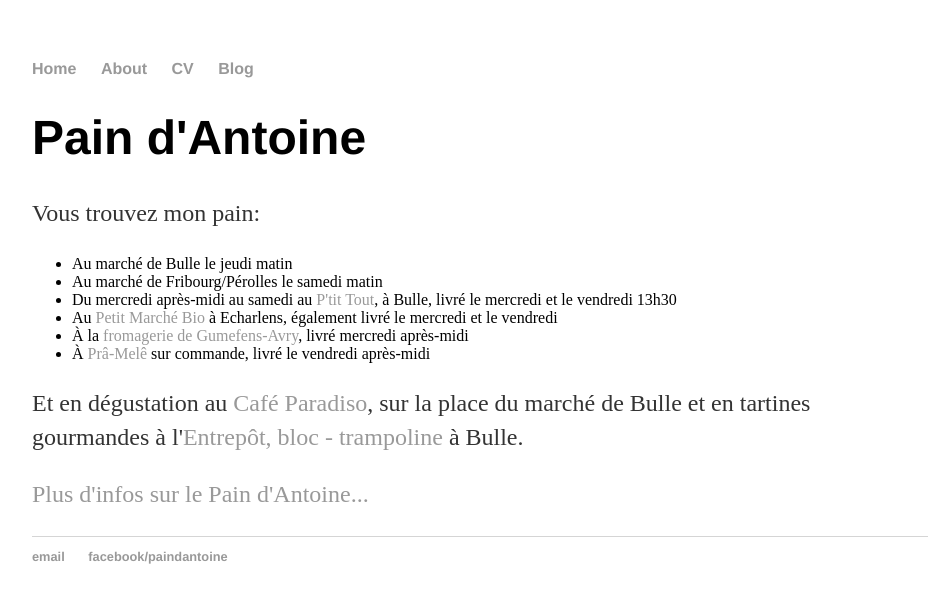
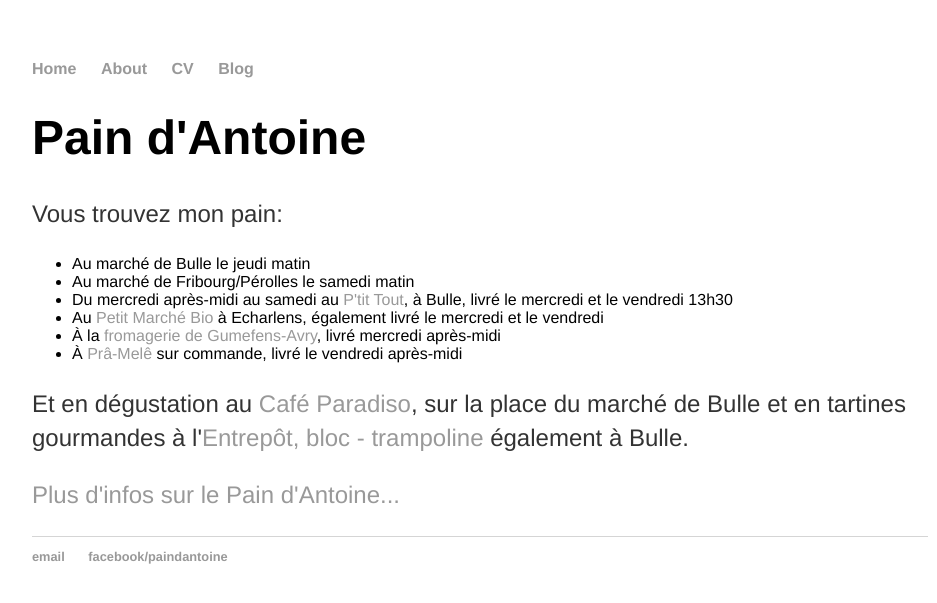
Before and after one commit to paindantoine/paindantoine.github.io, a Jekyll site: the page built from index.html, in a window 1280 px wide. Shown: the top 603 px of the page, without its empty margins (160-1097 px from the left). Built offline with Jekyll 4.4.1, drawn with Linux system fonts in a browser that asks for light colours.

Commit message:
some mods*

```diff
--- a/css/main.css
+++ b/css/main.css
@@ -1,4 +1,5 @@
 body {
+    font-family:'Helvetica', 'Arial', 'Sans-Serif';
     margin: 60px auto;
     width: 70%;
 }
--- a/index.html
+++ b/index.html
@@ -24,7 +24,7 @@
   au <a href="http://www.xn--caf-paradiso-deb.ch/">Café Paradiso</a>,
   sur la place du marché de Bulle et en tartines gourmandes à
   l'<a href="https://www.lentrepot.ch/">Entrepôt, bloc -
-  trampoline</a> à Bulle.</p>
+  trampoline</a> également à Bulle.</p>
 
   <p><a href="/about">Plus d'infos sur le Pain d'Antoine...</a></p>
 </div><!-- /.blurb -->
```
